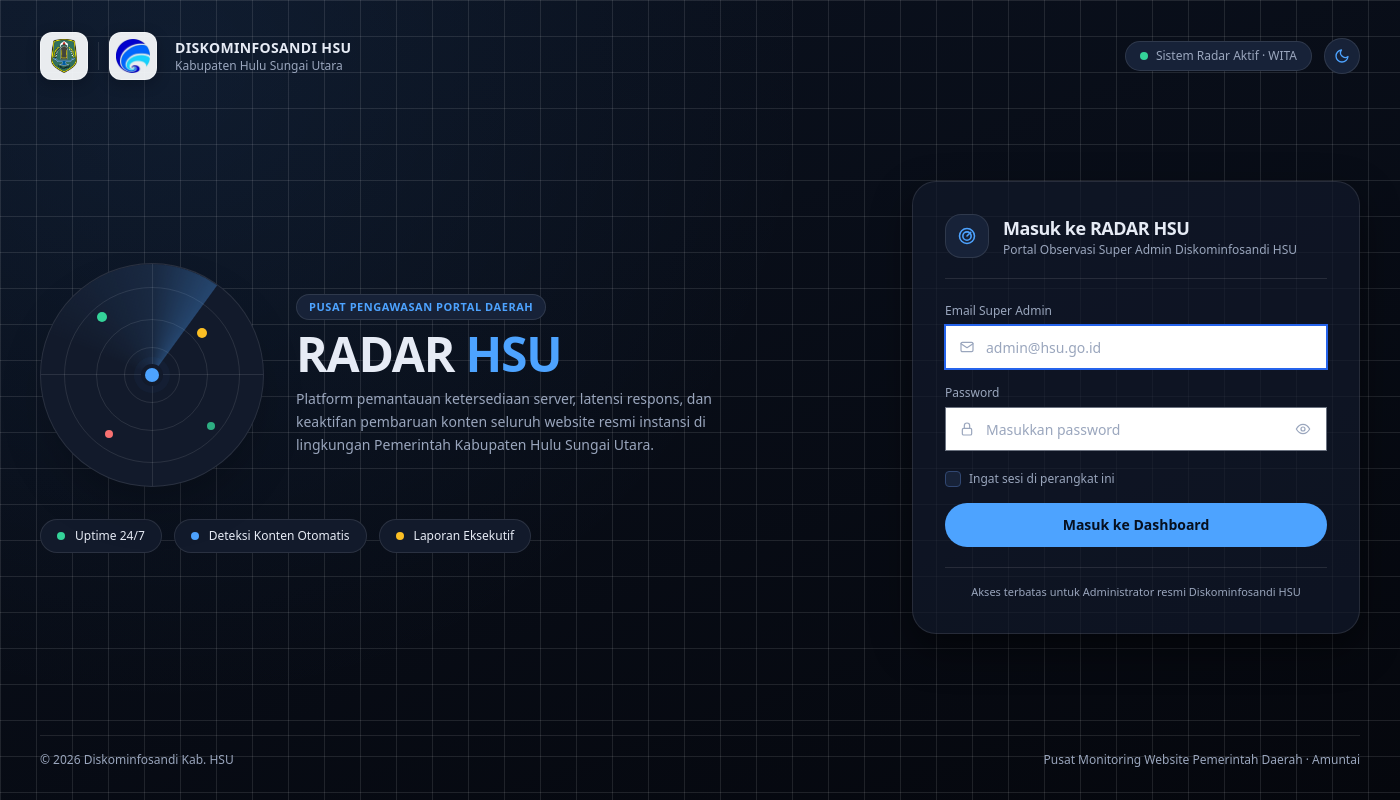
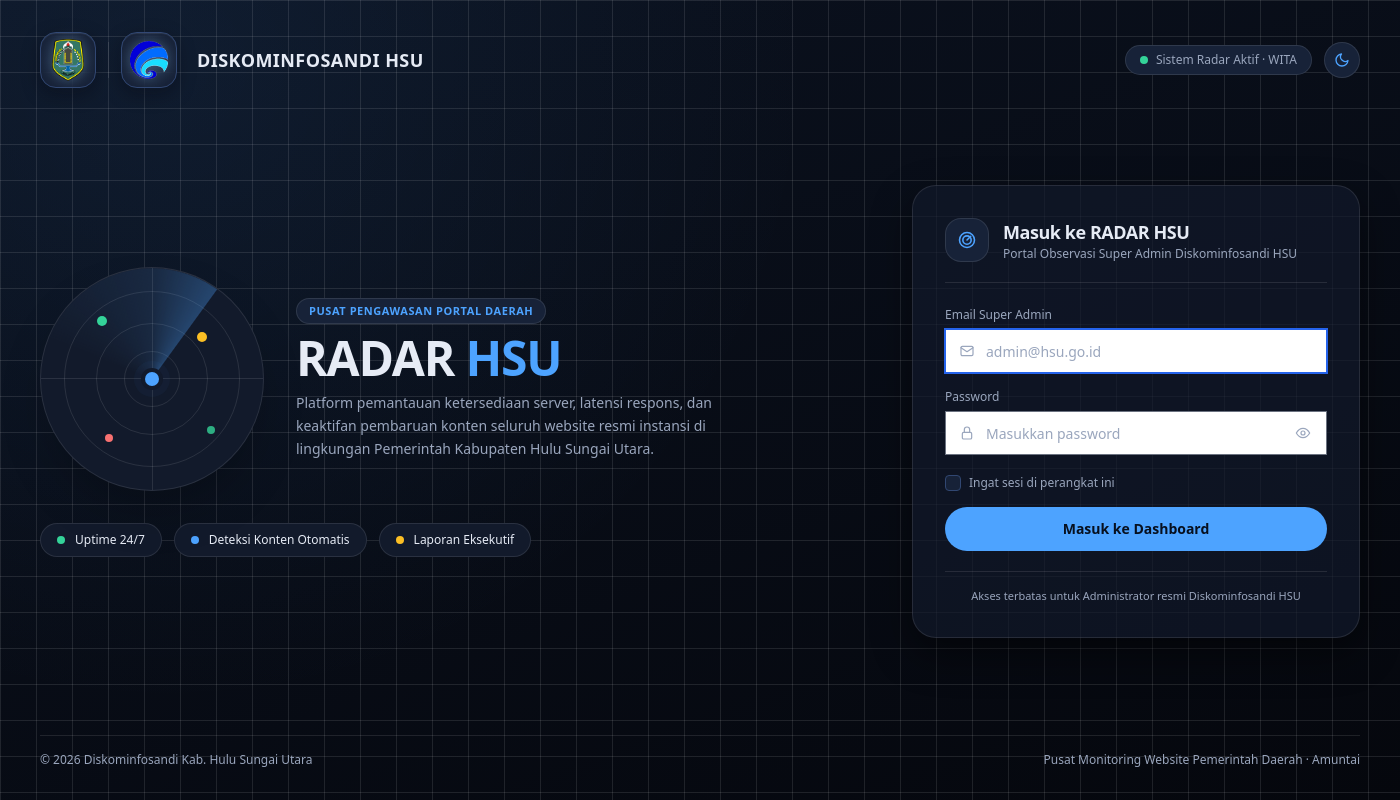
Before and after one commit to asrul0525-hub/monitoring-dinas, a Laravel app: page /login in a window 1400 px wide. Run offline with Laravel 12, Linux system fonts and the light colour scheme; data comes from the database, SQL or seed files in the repository; data that the repository does not hold is empty; style sheets or scripts are compiled from the project's sources; some libraries are stand-ins or nearby versions; some web fonts are replaced.

Commit message:
polish(ui): adaptif background logo, fix autofill, perbesar logo & teks, dan perbaiki proporsi favicon

```diff
--- a/resources/js/Components/shell/RailNav.tsx
+++ b/resources/js/Components/shell/RailNav.tsx
@@ -82,7 +82,7 @@ export function RailNav() {
                 title="RADAR HSU — Diskominfosandi Kab. HSU"
                 className="mb-2 flex flex-col items-center"
             >
-                <div className="logo-emblem-tile flex h-10 w-10 items-center justify-center rounded-full p-1.5 transition-transform hover:scale-105">
+                <div className="logo-emblem-tile flex h-11 w-11 items-center justify-center rounded-full p-1.5 transition-transform hover:scale-105">
                     <img
                         src="/images/logo-hsu.png"
                         alt="RADAR HSU"
--- a/resources/js/Pages/Auth/Login.tsx
+++ b/resources/js/Pages/Auth/Login.tsx
@@ -38,17 +38,17 @@ export default function Login({ status }: { status?: string }) {
 
             {/* Top Utility Bar: Dual Co-Branding Header (Kiri) + Status & Theme Toggle (Kanan) */}
             <header className="animate-page-enter relative z-10 mx-auto flex w-full max-w-[1320px] items-center justify-between">
-                <div className="flex items-center gap-3.5">
-                    <div className="flex items-center gap-2.5">
-                        <div className="logo-emblem-tile flex h-12 w-12 items-center justify-center rounded-xl p-1.5">
+                <div className="flex items-center gap-4">
+                    <div className="flex items-center gap-3">
+                        <div className="logo-emblem-tile flex h-14 w-14 items-center justify-center rounded-2xl p-1.5">
                             <img
                                 src="/images/logo-hsu.png"
                                 alt="Logo Kabupaten Hulu Sungai Utara"
                                 className="h-full w-full object-contain"
                             />
                         </div>
-                        <div className="h-7 w-px bg-line-subtle" aria-hidden="true" />
-                        <div className="logo-emblem-tile flex h-12 w-12 items-center justify-center rounded-xl p-1.5">
+                        <div className="h-9 w-px bg-line-subtle" aria-hidden="true" />
+                        <div className="logo-emblem-tile flex h-14 w-14 items-center justify-center rounded-2xl p-2">
                             <img
                                 src="/images/logo-diskominfo.png"
                                 alt="Logo Diskominfo"
@@ -57,14 +57,9 @@ export default function Login({ status }: { status?: string }) {
                         </div>
                     </div>
 
-                    <div className="pl-1">
-                        <p className="text-sm font-bold tracking-wide text-ink-primary">
-                            DISKOMINFOSANDI HSU
-                        </p>
-                        <p className="text-xs text-ink-secondary">
-                            Kabupaten Hulu Sungai Utara
-                        </p>
-                    </div>
+                    <p className="pl-1 text-base font-extrabold tracking-wide text-ink-primary sm:text-lg">
+                        DISKOMINFOSANDI HSU
+                    </p>
                 </div>
 
                 <div className="flex items-center gap-3">
@@ -331,7 +326,7 @@ export default function Login({ status }: { status?: string }) {
 
             {/* Footer Resmi */}
             <footer className="relative z-10 mx-auto flex w-full max-w-[1320px] items-center justify-between border-t border-line-subtle pt-4 text-xs text-ink-secondary">
-                <span>© 2026 Diskominfosandi Kab. HSU</span>
+                <span>© 2026 Diskominfosandi Kab. Hulu Sungai Utara</span>
                 <span>Pusat Monitoring Website Pemerintah Daerah · Amuntai</span>
             </footer>
         </div>
--- a/resources/js/styles/tokens.css
+++ b/resources/js/styles/tokens.css
@@ -1,4 +1,5 @@
 :root {
+    color-scheme: dark;
     --bg-canvas-start: #0B1220;
     --bg-canvas-end: #05070D;
     --bg-bloom: rgba(77, 163, 255, 0.08);
@@ -43,6 +44,7 @@
 }
 
 :root.light {
+    color-scheme: light;
     --bg-canvas-start: #EEF2F8;
     --bg-canvas-end: #E2E8F0;
     --bg-bloom: rgba(29, 78, 216, 0.06);
@@ -243,6 +245,18 @@ button:active:not(:disabled),
     color: var(--text-secondary);
 }
 
+.input-control:-webkit-autofill,
+.input-control:-webkit-autofill:hover,
+.input-control:-webkit-autofill:focus,
+.input-control:-webkit-autofill:active {
+    -webkit-text-fill-color: var(--text-primary) !important;
+    -webkit-box-shadow: 0 0 0 1000px var(--bg-elevated) inset !important;
+    box-shadow: 0 0 0 1000px var(--bg-elevated) inset !important;
+    border-color: var(--border-strong) !important;
+    caret-color: var(--text-primary);
+    transition: background-color 9999s ease-out 0s;
+}
+
 .input-control:focus-visible,
 button:focus-visible,
 a:focus-visible,
@@ -353,15 +367,26 @@ select:focus-visible {
 }
 
 .logo-emblem-tile {
-    background: rgba(248, 250, 252, 0.94);
-    border: 1px solid rgba(255, 255, 255, 0.35);
-    box-shadow: 0 4px 14px rgba(5, 7, 13, 0.28);
+    background: radial-gradient(circle at 50% 50%, rgba(148, 197, 255, 0.16) 0%, var(--bg-elevated) 78%);
+    border: 1px solid var(--border-strong);
+    box-shadow:
+        0 6px 18px rgba(5, 7, 13, 0.35),
+        inset 0 1px 0 rgba(255, 255, 255, 0.08);
+    transition: background 200ms ease, border-color 200ms ease, box-shadow 200ms ease;
+}
+
+.logo-emblem-tile img {
+    filter: drop-shadow(0 0 6px rgba(148, 197, 255, 0.25)) brightness(1.06);
 }
 
 :root.light .logo-emblem-tile {
-    background: #FFFFFF;
+    background: var(--bg-card);
     border: 1px solid var(--border-subtle);
-    box-shadow: 0 2px 10px rgba(15, 23, 42, 0.08);
+    box-shadow: 0 4px 12px rgba(15, 23, 42, 0.08);
+}
+
+:root.light .logo-emblem-tile img {
+    filter: drop-shadow(0 1px 2px rgba(15, 23, 42, 0.08));
 }
 
 @keyframes radarSweep {
--- a/resources/views/app.blade.php
+++ b/resources/views/app.blade.php
@@ -5,7 +5,8 @@
         <meta name="viewport" content="width=device-width, initial-scale=1">
 
         <title inertia>{{ config('app.name', 'RADAR HSU') }}</title>
-        <link rel="icon" type="image/png" href="/images/logo-hsu.png">
+        <link rel="icon" type="image/png" sizes="128x128" href="/images/favicon-hsu.png">
+        <link rel="shortcut icon" href="/favicon.ico">
 
         <!-- Fonts -->
         <link rel="preconnect" href="https://fonts.bunny.net">
```
Also changed, not shown: public/favicon.ico, public/images/favicon-hsu.png (added).
